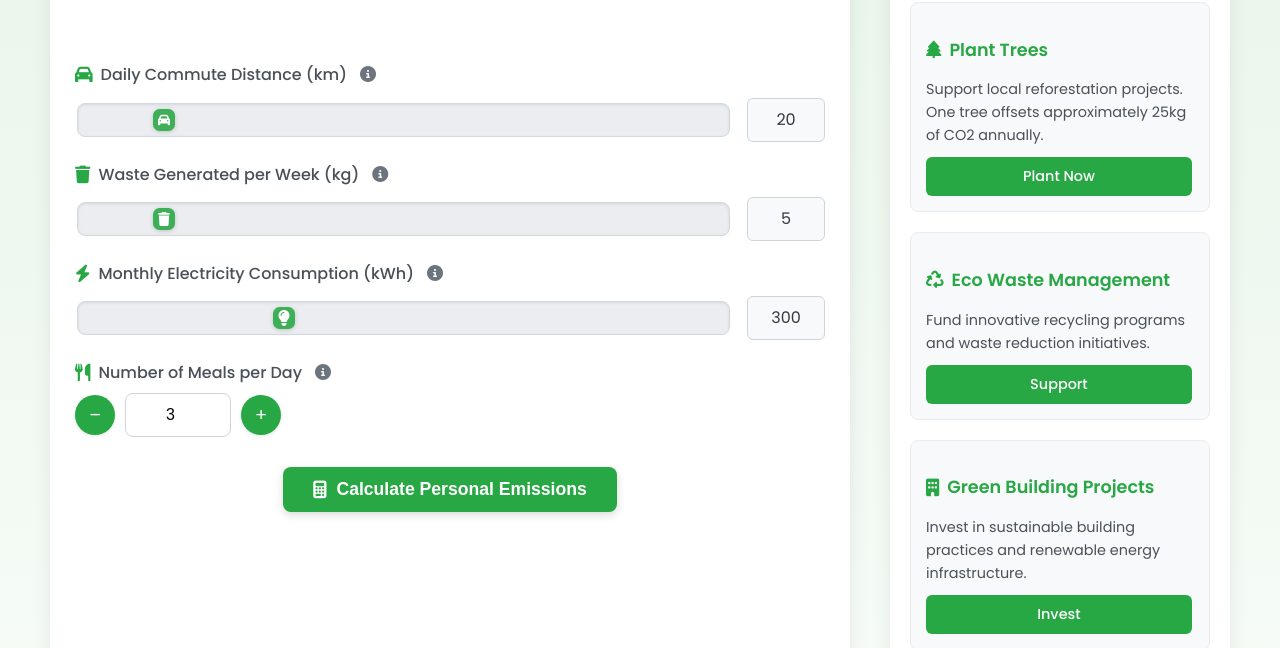
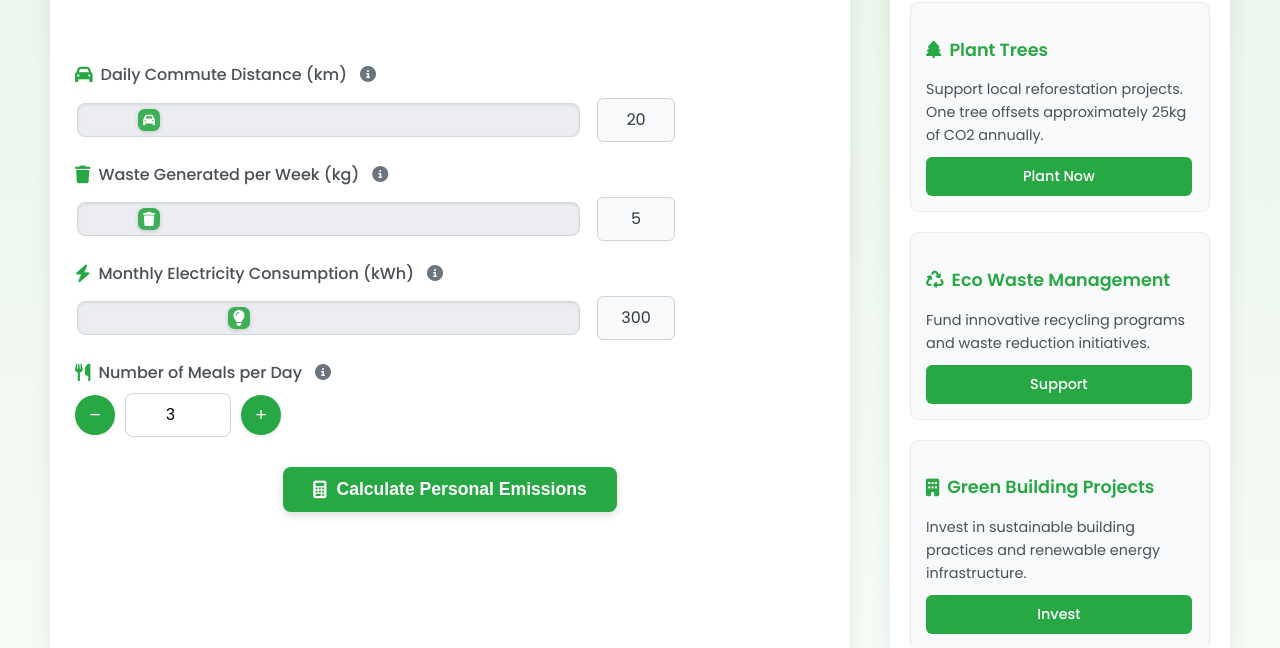
Before and after one commit to carboncalculator1/tests, a plain HTML site: page index.html in a window 1280 px wide. Shown: the part 160-808 px from the top of the page. Drawn offline with Linux system fonts and the light colour scheme.

Commit message:
Update index.html

```diff
--- a/index.html
+++ b/index.html
@@ -223,10 +223,10 @@
         /* Slider Container */
         .slider-container {
             display: flex;
+			width: 600px;
             align-items: center;
             gap: 15px;
             margin-top: 10px;
-			justify-content: center;
         }
 
         /* Custom Slider Styles */
```
